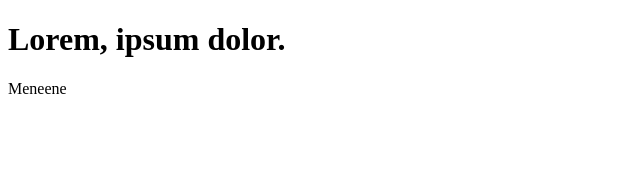
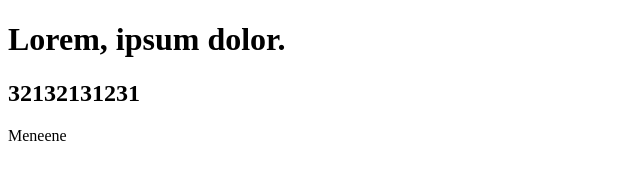
Before and after one commit to Yevhenii-Lavro/Trainee, a plain HTML site: page index.html in a window 1280 px wide. Shown: the whole page, without its empty margins (0-640 px from the left). Drawn offline with Linux system fonts and the light colour scheme.

Commit message:
LalaLAND

```diff
--- a/index.html
+++ b/index.html
@@ -7,7 +7,7 @@
 </head>
 <body>
     <h1>Lorem, ipsum dolor.</h1>
-
+<h2>32132131231</h2>
     <dev>Meneene</dev>
 </body>
 </html>
```
